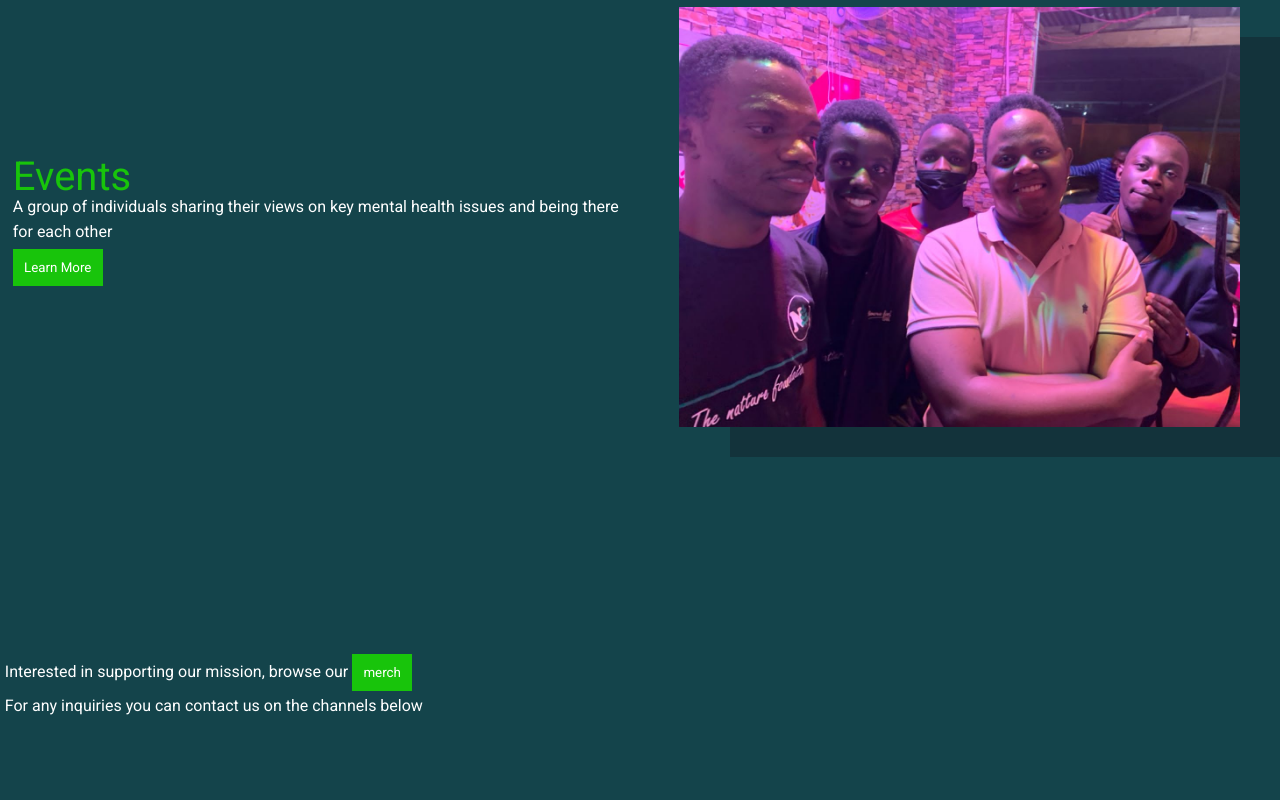
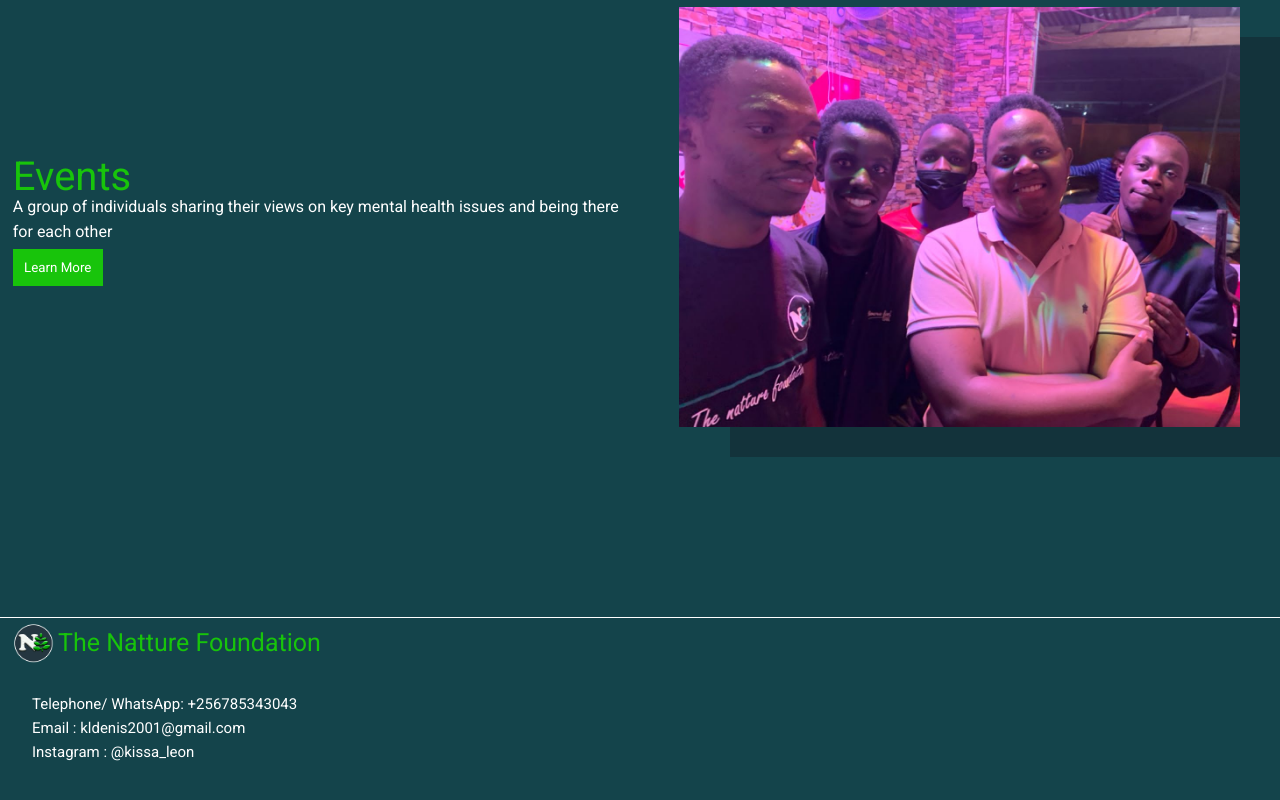
Before and after one commit to pykidev/natture-website, an Angular app: page / in a window 1280 px wide. Shown: the part 1837-2637 px from the top of the page. Before the commit the page ends 2589 px from the top, so only its background shows below. Built offline with nearby package versions, Linux system fonts and the light colour scheme.

Commit message:
Footer added

```diff
--- a/src/app/app.component.html
+++ b/src/app/app.component.html
@@ -1 +1,4 @@
 <router-outlet></router-outlet>
+<footer>
+    <app-footer></app-footer>
+</footer>
--- a/src/app/footer/footer.component.css
+++ b/src/app/footer/footer.component.css
@@ -0,0 +1,22 @@
+.footer{
+    border-top: 1px solid ;
+    line-height: 18pt;
+    font-size: 15px;
+    padding-bottom: 3rem;
+}
+.footer p{
+    display: flex;
+    align-items: center;
+    /* margin: 0.5rem; */
+    padding-left: 2rem;
+}
+.footer p:nth-child(1) img{
+    width: 50px;
+    height: 50px;
+}
+.footer p:nth-child(1){
+    font-size: 25px;
+    color: var(--complementary-color);
+    padding-left: 0.5rem;
+    margin: 0;
+}
--- a/src/app/footer/footer.component.html
+++ b/src/app/footer/footer.component.html
@@ -1 +1,16 @@
-<p>footer works!</p>
+<div class="footer">
+    <p>
+        <img src="/assets/logo.png" alt="">
+        The Natture Foundation
+    </p>
+    <br>
+    <p>
+        Telephone/ WhatsApp: +256785343043
+    </p>
+    <p>
+        Email : kldenis2001@gmail.com
+    </p>
+    <p>
+        Instagram : @kissa_leon
+    </p>
+</div>
--- a/src/app/landing-page/landing-page.component.html
+++ b/src/app/landing-page/landing-page.component.html
@@ -51,11 +51,8 @@
     </div>
     <img src="/assets/images/landing-page/events.jpg" alt="">
 </div>
-<div class="footer">
+<!-- <div class="footer">
     <p>
         Interested in supporting our mission, browse our <button><a routerLink="/merch" routerLinkActive="active">merch</a></button>
     </p>
-    <p>
-        For any inquiries you can contact us on the channels below
-    </p>
-</div>
+</div> -->
```
Also changed, not shown: src/assets/instagram.png (added), src/assets/whatsapp.png (added).
